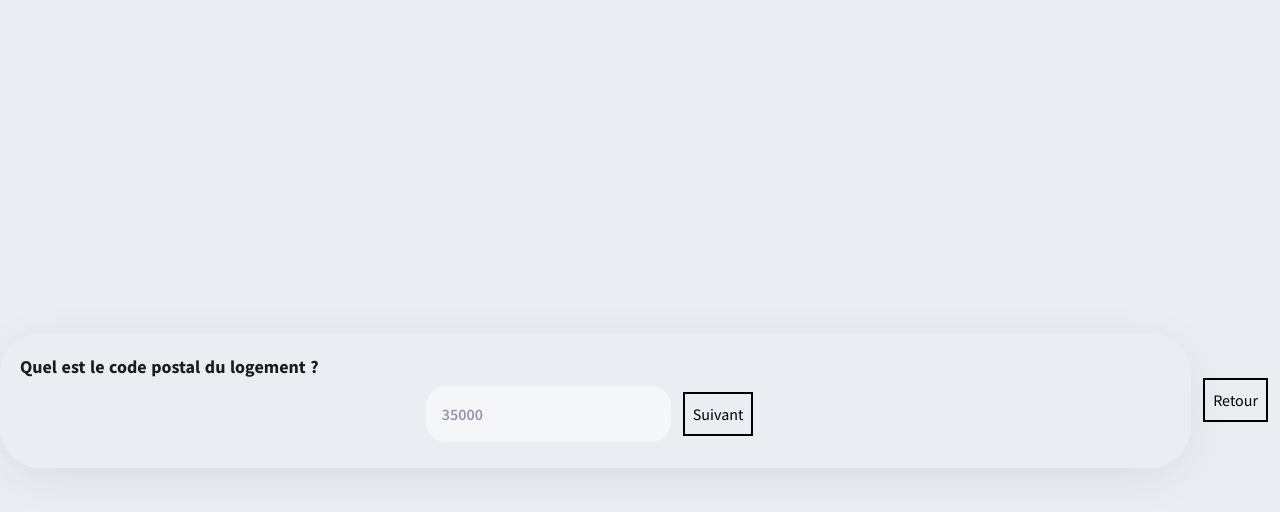
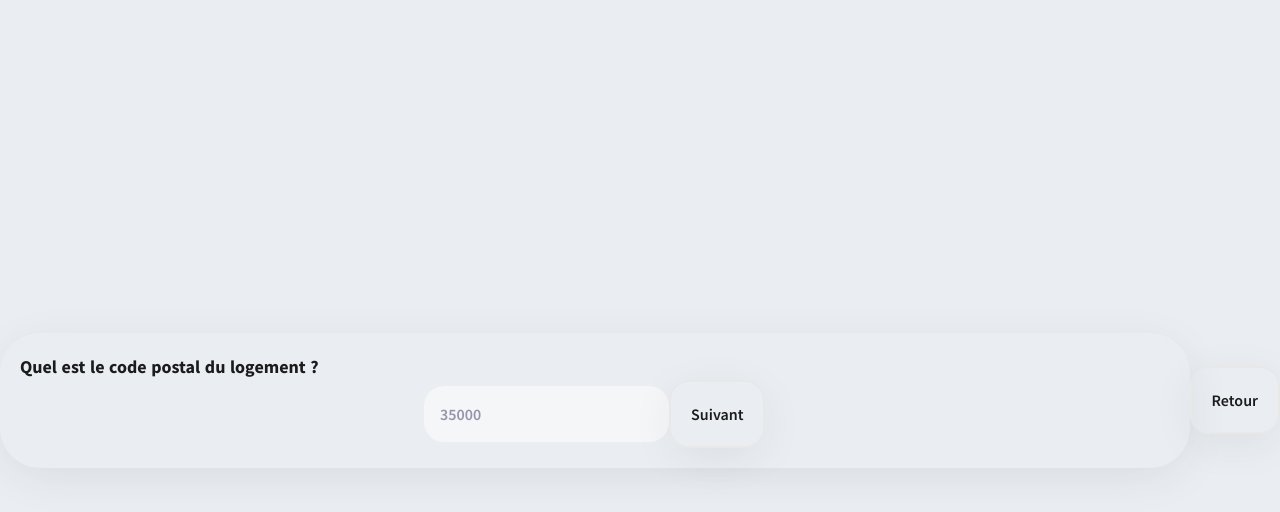
Before and after one commit to Renergie-app/web, a Nuxt app: page / in a window 1280 px wide. Both pictures are taken after a click on the button "Maison". Shown: the top 512 px of the page. Built offline with nearby package versions, Linux system fonts and the light colour scheme.

Commit message:
Stylize the NextButtonComponent

```diff
--- a/components/Inputs/NextButton.vue
+++ b/components/Inputs/NextButton.vue
@@ -1,13 +1,32 @@
 <template>
   <button
-    class="m-3 p-2 flex-col border-2 border-black"
+    class="flex-col p-5 font-semibold"
     @click="click"
-    :style="{ color: colorBtn }"
     :disabled="disabled"
   >
     {{ text }}
   </button>
 </template>
+
+<style scoped>
+button {
+  border-radius: 20px;
+  background-color: transparent;
+  border: 2px solid #e8e8e9;
+  transition: all 0.1s;
+  box-shadow: 0px 10px 50px -10px rgba(49, 49, 49, 0.116);
+}
+button:hover:enabled {
+  background-color: #075afd;
+  border-color: #075afd;
+  color: white;
+  box-shadow: 0px 10px 50px -10px #0759fd6b;
+}
+button:disabled {
+  cursor: not-allowed;
+  color: #ff374c;
+}
+</style>
 
 <script>
 export default {
@@ -30,6 +49,3 @@ export default {
   },
 }
 </script>
-
-<style scoped>
-</style>
```
